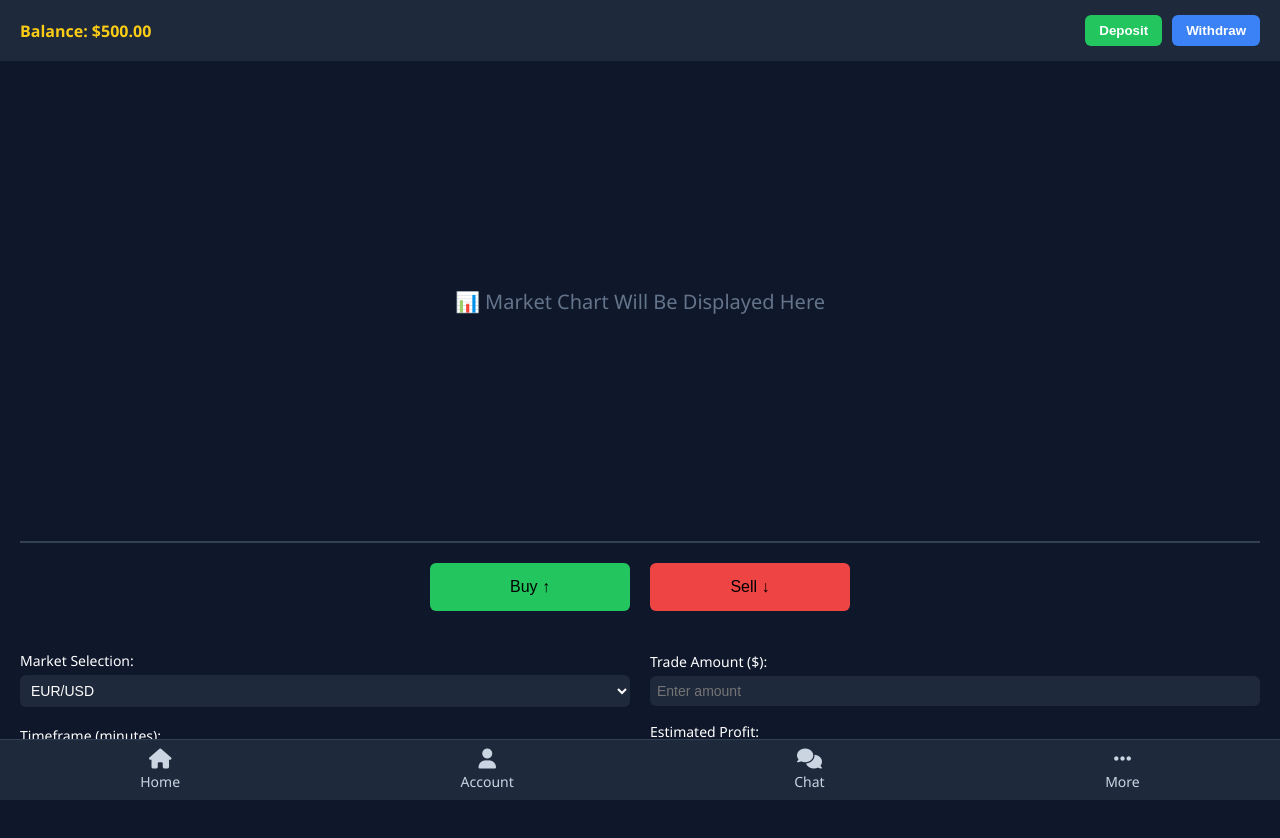
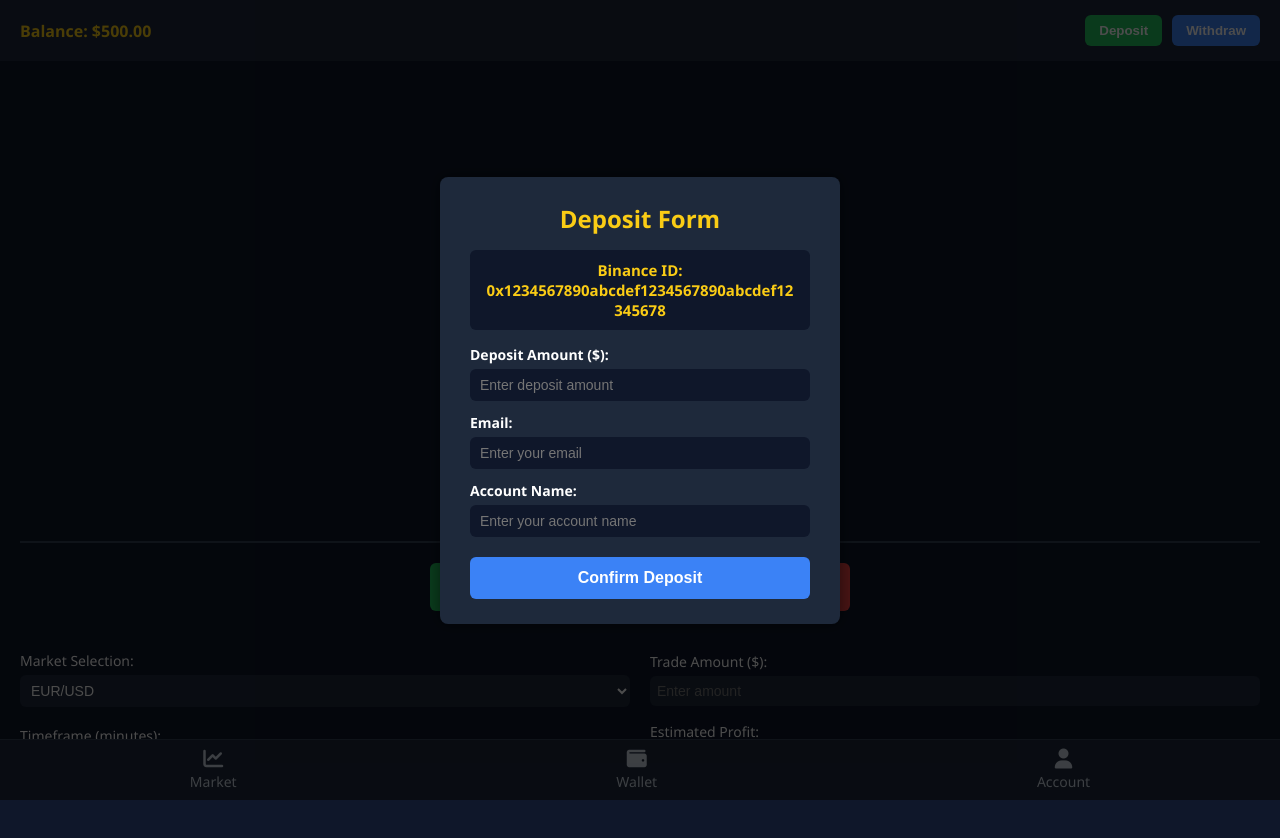
Before and after one commit to binaryxs/halp, a plain HTML site: page index.html in a window 1280 px wide. Both pictures are taken after a click on the button "Deposit". Drawn offline with Linux system fonts and the light colour scheme.

Commit message:
Update index.html

```diff
--- a/index.html
+++ b/index.html
@@ -171,7 +171,7 @@
       margin-bottom: 3px;
     }
 
-    /* Withdraw Modal Styles */
+    /* Withdraw & Deposit Modal Styles */
     .modal-overlay {
       position: fixed;
       top: 0; left: 0; right: 0; bottom: 0;
@@ -217,6 +217,19 @@
       box-sizing: border-box;
     }
 
+    .modal-content .fixed-binance-id {
+      background: #0f172a;
+      color: #facc15;
+      font-weight: 700;
+      padding: 10px 14px;
+      border-radius: 6px;
+      user-select: all;
+      font-size: 15px;
+      margin-bottom: 15px;
+      text-align: center;
+      word-break: break-word;
+    }
+
     .modal-content button.confirm-btn {
       margin-top: 20px;
       width: 100%;
@@ -234,7 +247,6 @@
     .modal-content button.confirm-btn:hover {
       background-color: #2563eb;
     }
-
   </style>
   <link rel="stylesheet" href="https://cdnjs.cloudflare.com/ajax/libs/font-awesome/6.5.0/css/all.min.css" />
 </head>
@@ -243,7 +255,7 @@
   <header>
     <div class="balance">Balance: $500.00</div>
     <div class="top-buttons">
-      <button class="btn-deposit">Deposit</button>
+      <button class="btn-deposit" id="depositBtn">Deposit</button>
       <button class="btn-withdraw" id="withdrawBtn">Withdraw</button>
     </div>
   </header>
@@ -313,65 +325,92 @@
     </div>
   </div>
 
-  <!-- Bottom Navigation Menu -->
-  <div class="bottom-nav">
-    <div class="nav-item">
-      <i class="fas fa-home"></i>
-      Home
-    </div>
-    <div class="nav-item">
-      <i class="fas fa-user"></i>
-      Account
-    </div>
-    <div class="nav-item">
-      <i class="fas fa-comments"></i>
-      Chat
-    </div>
-    <div class="nav-item">
-      <i class="fas fa-ellipsis-h"></i>
-      More
+  <!-- Deposit Modal -->
+  <div class="modal-overlay" id="depositModal">
+    <div class="modal-content">
+      <h2>Deposit Form</h2>
+      <div class="fixed-binance-id" id="binanceId">
+        <!-- Fixed Binance ID here -->
+        Binance ID: 0x1234567890abcdef1234567890abcdef12345678
+      </div>
+
+      <label for="depositAmount">Deposit Amount ($):</label>
+      <input type="number" id="depositAmount" placeholder="Enter deposit amount" />
+
+      <label for="depositEmail">Email:</label>
+      <input type="email" id="depositEmail" placeholder="Enter your email" />
+
+      <label for="depositAccountName">Account Name:</label>
+      <input type="text" id="depositAccountName" placeholder="Enter your account name" />
+
+      <button class="confirm-btn" id="confirmDeposit">Confirm Deposit</button>
     </div>
   </div>
 
+  <div class="bottom-nav">
+    <div class="nav-item"><i class="fas fa-chart-line"></i>Market</div>
+    <div class="nav-item"><i class="fas fa-wallet"></i>Wallet</div>
+    <div class="nav-item"><i class="fas fa-user"></i>Account</div>
+  </div>
+
   <script>
+    // Calculate profit placeholder
     function calculateProfit() {
       const amount = parseFloat(document.getElementById('tradeAmount').value);
-      const profitBox = document.getElementById('profitBox');
-      if (!isNaN(amount) && amount > 0) {
-        const profit = amount * 0.8;
-        profitBox.innerHTML = `$<span>${profit.toFixed(2)}</span>`;
+      const profitBox = document.getElementById('profitBox').querySelector('span');
+      if (!isNaN(amount)) {
+        profitBox.textContent = (amount * 0.75).toFixed(2); // 75% profit example
       } else {
-        profitBox.innerHTML = `$<span>0.00</span>`;
+        profitBox.textContent = '0.00';
       }
     }
 
-    // Withdraw modal open/close
+    // Modal open/close logic
     const withdrawBtn = document.getElementById('withdrawBtn');
     const withdrawModal = document.getElementById('withdrawModal');
-    const confirmWithdrawBtn = document.getElementById('confirmWithdraw');
+    const depositBtn = document.getElementById('depositBtn');
+    const depositModal = document.getElementById('depositModal');
 
-    withdrawBtn.addEventListener('click', () => {
+    withdrawBtn.onclick = () => {
       withdrawModal.style.display = 'flex';
-    });
+    };
+    depositBtn.onclick = () => {
+      depositModal.style.display = 'flex';
+    };
 
-    confirmWithdrawBtn.addEventListener('click', () => {
-      // Here you can add form validation and send data to backend or admin
-      alert('Withdraw request sent to admin for confirmation!');
-      // Close modal and clear inputs
-      withdrawModal.style.display = 'none';
-      document.getElementById('userName').value = '';
-      document.getElementById('userEmail').value = '';
-      document.getElementById('withdrawAmount').value = '';
-      document.getElementById('walletAddress').value = '';
-    });
-
-    // Close modal if clicked outside content
-    withdrawModal.addEventListener('click', (e) => {
-      if (e.target === withdrawModal) {
+    // Close modal if clicked outside modal-content
+    window.onclick = function(event) {
+      if (event.target === withdrawModal) {
         withdrawModal.style.display = 'none';
       }
-    });
+      if (event.target === depositModal) {
+        depositModal.style.display = 'none';
+      }
+    };
+
+    // Confirm withdraw
+    document.getElementById('confirmWithdraw').onclick = () => {
+      alert('Withdraw request sent!');
+      withdrawModal.style.display = 'none';
+    };
+
+    // Confirm deposit
+    document.getElementById('confirmDeposit').onclick = () => {
+      // Get input values (could validate here if needed)
+      const depositAmount = document.getElementById('depositAmount').value.trim();
+      const depositEmail = document.getElementById('depositEmail').value.trim();
+      const depositAccountName = document.getElementById('depositAccountName').value.trim();
+
+      if (!depositAmount || !depositEmail || !depositAccountName) {
+        alert('Please fill in all fields!');
+        return;
+      }
+
+      alert('Deposit request sent!');
+      depositModal.style.display = 'none';
+
+      // Here তুমি চাইলে ডাটাবেজ/ব্যাকএন্ড এ request পাঠাতে পারো
+    };
   </script>
-
 </body>
 </html>
```
